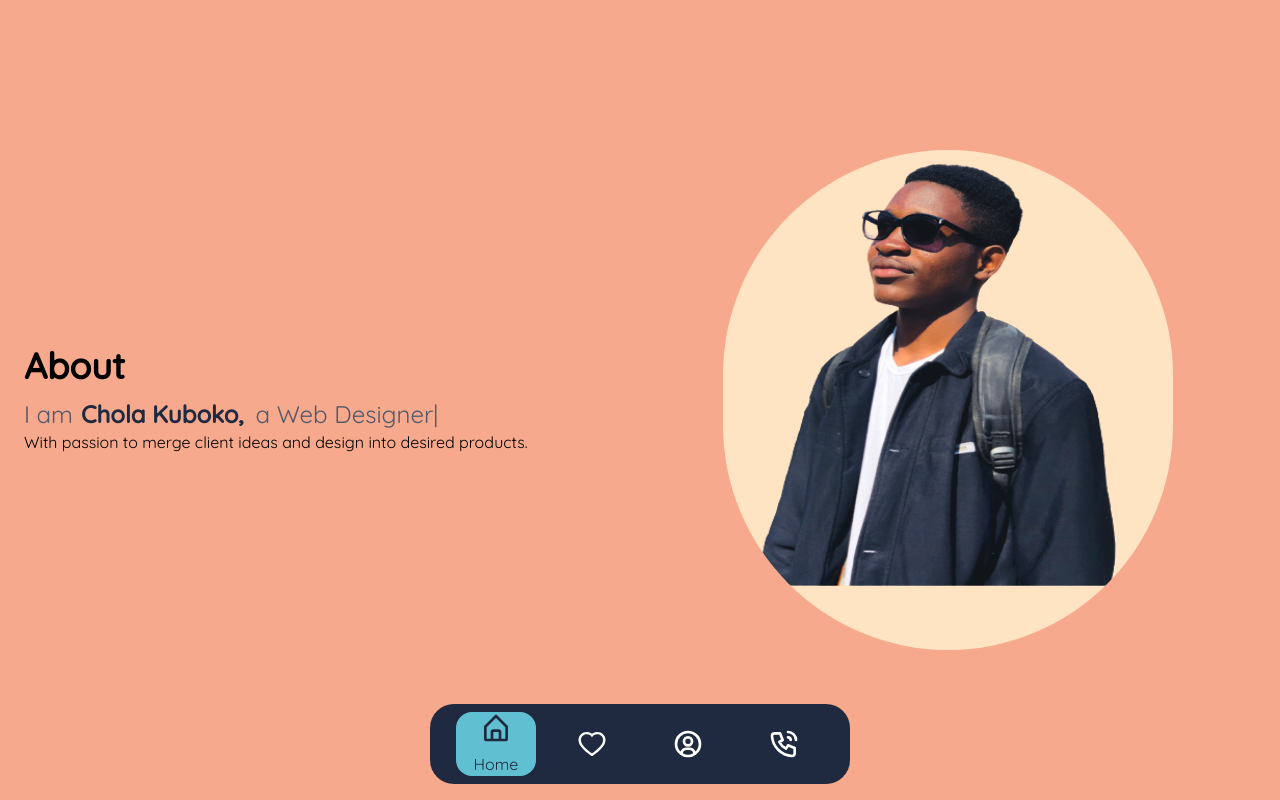
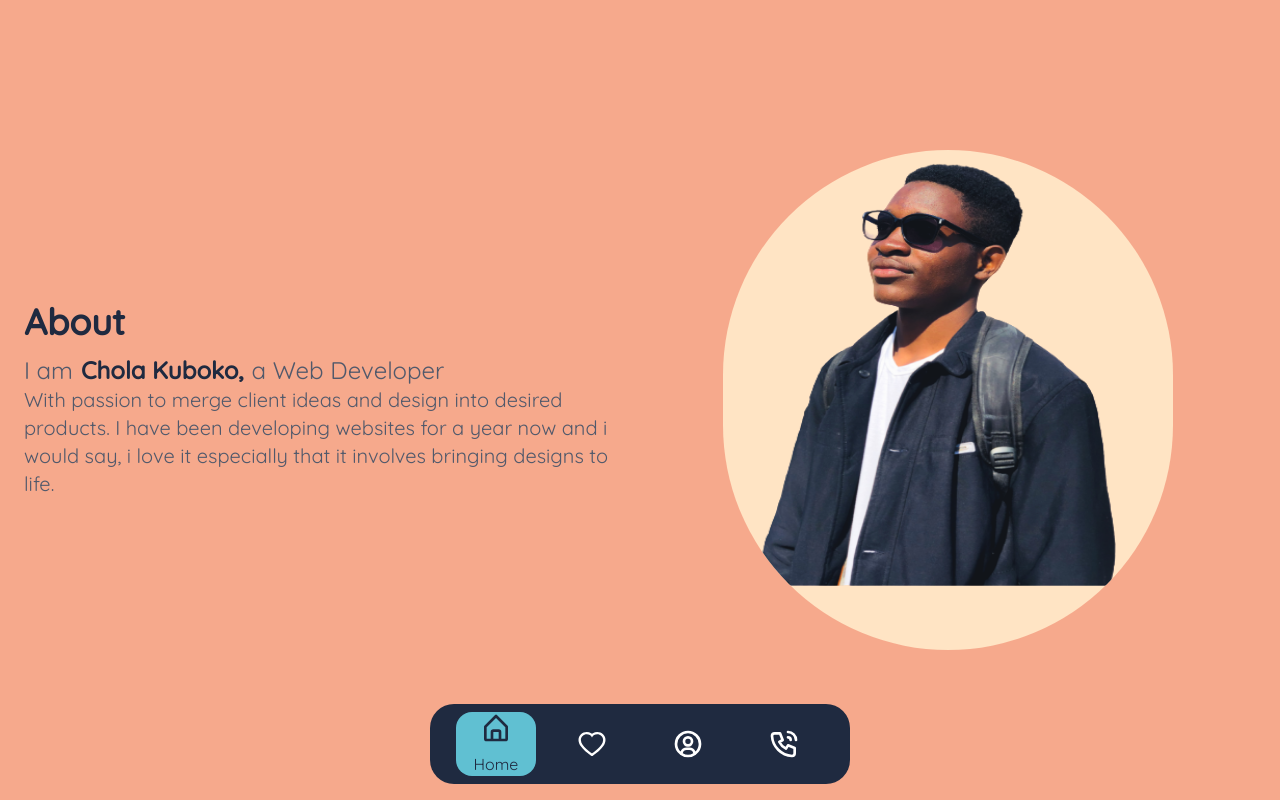
Before and after one commit to DC-21/react-tailwind-bottom-nav-webapp, a React (Vite) app: page /about in a window 1280 px wide. Built offline with nearby package versions, Linux system fonts and the light colour scheme.

Commit message:
first commit

```diff
--- a/src/pages/About.jsx
+++ b/src/pages/About.jsx
@@ -8,24 +8,13 @@ const About = () => {
       <div className="w-full md:flex justify-center items-center px-6 py-4">
         <div className="w-1/2 flex items-center justify-center">
           <div className="flex flex-col w-full">
-            <h1 className="font-bold text-4xl">About</h1>
+            <h1 className="font-bold text-4xl text-[#1f2a40]">About</h1>
               <div className="pt-3 w-full flex gap-3 items-center text-2xl">
-                <p className="flex gap-2 text-[#51596b]">I am<p className="font-bold text-[#1f2a40]">Chola Kuboko,</p></p>
-                <TypeAnimation
-                  sequence={[
-                    "a Web Developer",
-                    2000,
-                    "a Web Designer",
-                    2000,
-                  ]}
-                  className="md:text-2xl z-10 text-xs  md:text-left text-center w-[300px] text-[#51596b]"
-                  repeat={Infinity}
-                  wrapper="p"
-                />
+                <p className="flex gap-2 text-[#51596b]">I am<p className="font-bold text-[#1f2a40]">Chola Kuboko,</p>a Web Developer</p>
               </div>
-            <p>
+            <p className="text-[#51596b] text-xl">
               With passion to merge client ideas and design into desired
-              products.
+              products. I have been developing websites for a year now and i would say, i love it especially that it involves bringing designs to life.
             </p>
           </div>
         </div>
```
